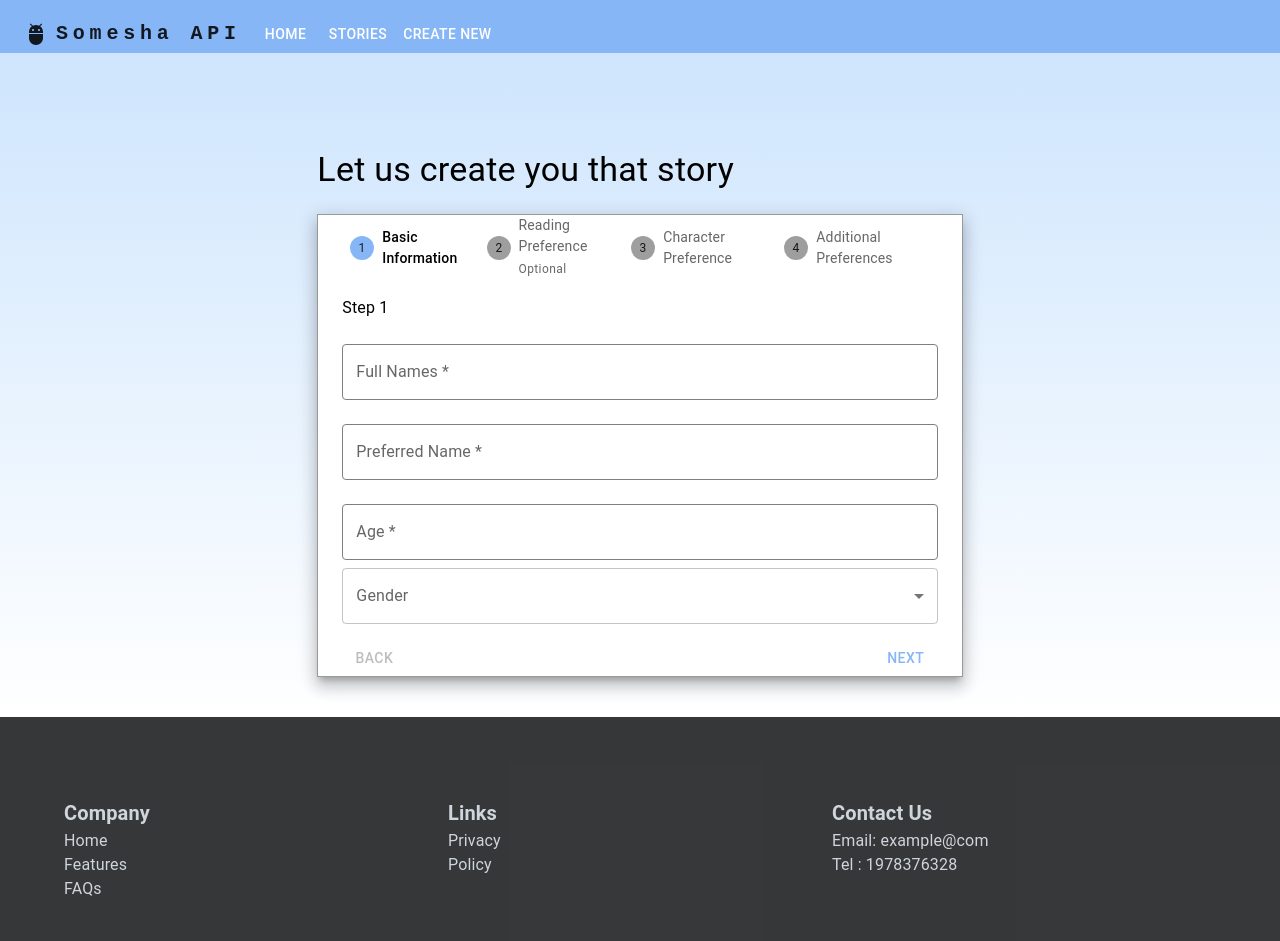
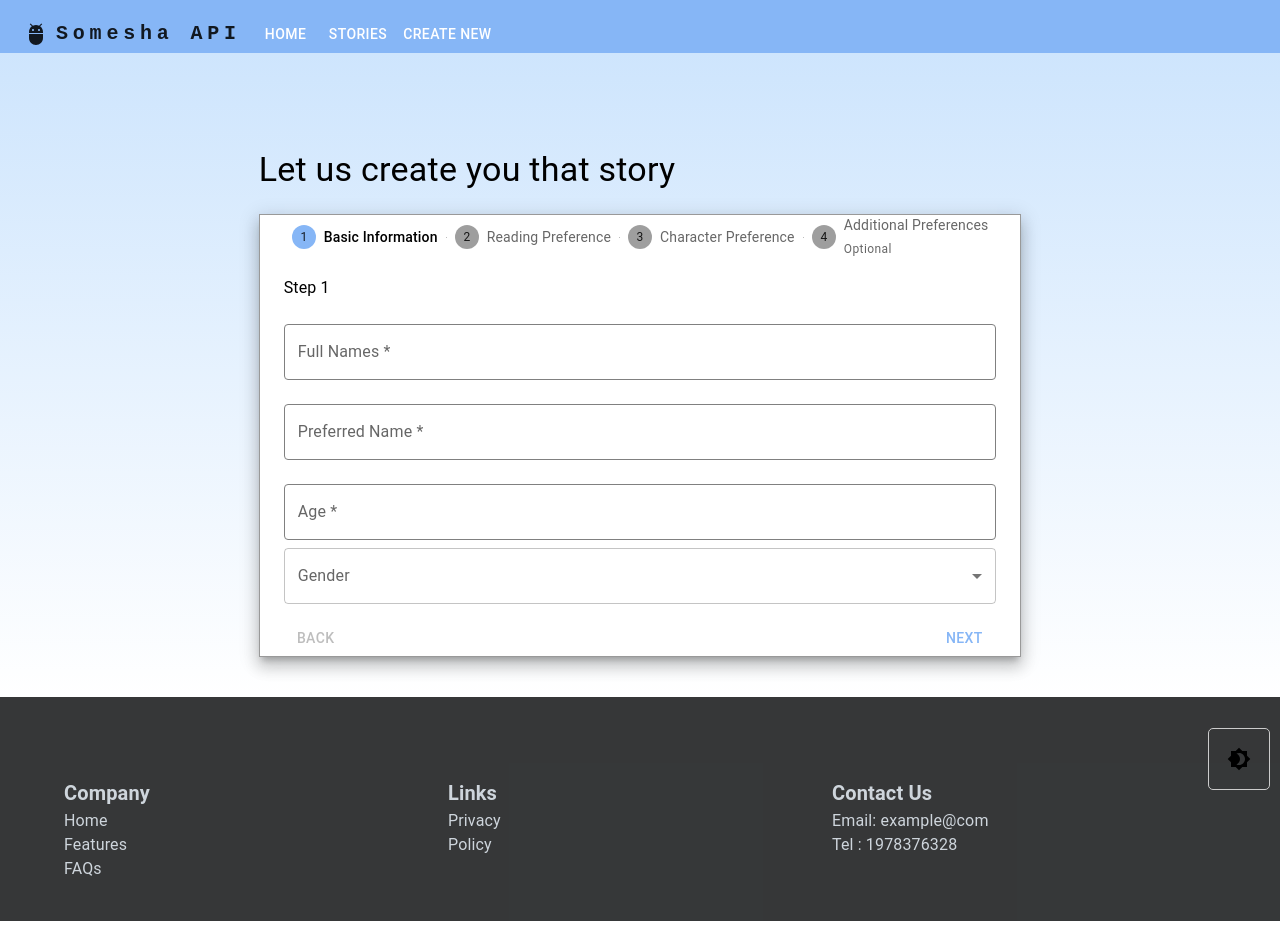
Before and after one commit to georgemathenge/somesha-app-react, a React (Create React App) app: page /create-new in a window 1280 px wide. Built offline with nearby package versions, Linux system fonts and the light colour scheme.

Commit message:
numeracy literature update

```diff
--- a/src/App.js
+++ b/src/App.js
@@ -55,7 +55,7 @@ const getTheme = (mode) => createTheme({
 const router = createBrowserRouter(
   createRoutesFromElements(
     <Route path="/" element={<Root />}>
-      <Route  index element={<Home />} />
+      <Route index element={<Home />} />
       <Route path='/create-new' element={<NewStory />} />
       <Route path="/view-story/:storyId" element={<ViewStory />} />
       <Route path='/stories' element={<Stories />} />
@@ -68,14 +68,30 @@ function App() {
 
   const theme = getTheme(mode);
 
-  // const toggleTheme = () => {
-  //   setMode((prevMode) => (prevMode === 'light' ? 'dark' : 'light'));
-  // };
+  const toggleTheme = () => {
+    setMode((prevMode) => (prevMode === 'light' ? 'dark' : 'light'));
+  };
 
   return (
     <ThemeProvider theme={theme}>
       <CssBaseline />
-
+      <div style={{
+        position: 'fixed',
+        bottom: '10px',
+        right: '10px',
+        display: 'flex',
+        justifyContent: 'center',
+        alignItems: 'center',
+        padding: '10px',
+        border: '1px solid #ccc',
+        borderRadius: '5px',
+        cursor: 'pointer',                       // Makes the div appear clickable
+        transition: 'background 0.3s',
+      }} onClick={toggleTheme} role='button' >
+        <IconButton color="inherit">
+          {mode === 'light' ? <Brightness4 /> : <Brightness7 />}
+        </IconButton>
+      </div>
       <RouterProvider router={router} />
     </ThemeProvider>
   );
--- a/src/components/NewStory.jsx
+++ b/src/components/NewStory.jsx
@@ -22,11 +22,10 @@ import {
   genres,
   steps,
   mainCharacters,
-  unsuitableSubGenresForKids
+  unsuitableSubGenresForKids,
 } from "../data";
 import { BASEURL } from "./api-service.js";
 import { alpha } from "@mui/material";
-
 
 function NewStory() {
   const [activeStep, setActiveStep] = useState(0);
@@ -76,13 +75,7 @@ function NewStory() {
       culturalPreference: "",
     });
   };
-  // const handleChange = (e) => {
-  //   const { name, value } = e.target;
-  //   setFormData((prevFormData) => ({
-  //     ...prevFormData,
-  //     [name]: value,
-  //   }));
-  // };
+
   const handleChange = (e) => {
     const { name, value } = e.target;
 
@@ -102,37 +95,9 @@ function NewStory() {
     });
   };
 
-  //  const [filteredGenres, setFilteredGenres] = useState(genres);
-
-  //  const handleAgeChange = (event) => {
-  //    const newAge = event.target.value;
-  //    setAge(newAge);
-
-  //    // Filter genres based on age
-  //    const newFilteredGenres = {};
-  //    for (const [genre, subGenres] of Object.entries(genres)) {
-  //      newFilteredGenres[genre] = {};
-  //      for (const [subGenre, themes] of Object.entries(subGenres)) {
-  //        if (newAge >= 0 && newAge <= 10 && subGenre === "Horror") {
-  //          continue; // Exclude restricted sub-genres
-  //        }
-  //        newFilteredGenres[genre][subGenre] = themes;
-  //      }
-  //    }
-
-  //    setFilteredGenres(newFilteredGenres);
-  //    // Reset formData when age changes
-  //    setFormData({
-  //      favouriteGenre: "",
-  //      favouriteSubGenre: "",
-  //      favouriteTheme: "",
-  //    });
-  //  };
-
   const validateStep = () => {
     let newErrors = {};
     let valid = true;
-
 
     if (activeStep === 0) {
       if (!formData.fullName) {
@@ -185,7 +150,7 @@ function NewStory() {
   };
   const isStepOptional = (step) => {
     // Define your logic for optional steps here
-    return step === 1;
+    return step === 3;
   };
 
   const isStepSkipped = (step) => {
@@ -218,7 +183,6 @@ function NewStory() {
       });
   };
 
-
   const isSubGenreSuitable = (subGenre) => {
     const userAge = formData.age; // Assuming you have the user's age in formData
     if (userAge >= 0 && userAge <= 12) {
@@ -226,7 +190,6 @@ const isSubGenreSuitable = (subGenre) => {
     }
     return true;
   };
-
 
   const getStepContent = (step) => {
     switch (step) {
@@ -450,11 +413,13 @@ const isSubGenreSuitable = (subGenre) => {
                   <MenuItem value="">
                     <em>None</em>
                   </MenuItem>
-                  {mainCharacters[formData.preferredMainCharacter].map((theme) => (
+                  {mainCharacters[formData.preferredMainCharacter].map(
+                    (theme) => (
                       <MenuItem key={theme} value={theme}>
                         {theme}
                       </MenuItem>
-                  ))}
+                    )
+                  )}
                 </Select>
                 {errors.subGenre && (
                   <FormHelperText>{errors.subGenre}</FormHelperText>
@@ -519,15 +484,16 @@ const isSubGenreSuitable = (subGenre) => {
   };
 
   return (
-    <Box sx={(theme) =>({
+    <Box
+      sx={(theme) => ({
         width: "100%",
         backgroundImage:
           theme.palette.mode === "light"
             ? "linear-gradient(180deg, #CEE5FD, #FFF)"
             : `linear-gradient(#02294F, ${alpha("#090E10", 0.0)})`,
-    })}>
-
-    <Container sx={{ width: "80%" }}>
+      })}
+    >
+      <Container sx={{ width: "100%" }}>
         <Grid container spacing={2} justifyContent="center">
           <Grid item xs={12} sm={10} md={8}>
             <Box sx={{ width: "100%" }}>
@@ -574,7 +540,9 @@ const isSubGenreSuitable = (subGenre) => {
                         <Typography sx={{ mt: 2, mb: 1 }}>
                           All steps completed - you&apos;re finished
                         </Typography>
-                    <Box sx={{ display: "flex", flexDirection: "row", pt: 2 }}>
+                        <Box
+                          sx={{ display: "flex", flexDirection: "row", pt: 2 }}
+                        >
                           <Box sx={{ flex: "1 1 auto" }} />
                           <Button onClick={handleReset}>Reset</Button>
                           <Button
@@ -592,7 +560,9 @@ const isSubGenreSuitable = (subGenre) => {
                           Step {activeStep + 1}
                         </Typography>
                         {getStepContent(activeStep)}
-                    <Box sx={{ display: "flex", flexDirection: "row", pt: 2 }}>
+                        <Box
+                          sx={{ display: "flex", flexDirection: "row", pt: 2 }}
+                        >
                           <Button
                             color="inherit"
                             disabled={activeStep === 0}
@@ -608,7 +578,9 @@ const isSubGenreSuitable = (subGenre) => {
                 </Button>
               )} */}
                           <Button onClick={handleNext}>
-                        {activeStep === steps.length - 1 ? "Finish" : "Next"}
+                            {activeStep === steps.length - 1
+                              ? "Finish"
+                              : "Next"}
                           </Button>
                         </Box>
                       </React.Fragment>
@@ -636,7 +608,9 @@ const isSubGenreSuitable = (subGenre) => {
                             Title: {responseData.title}
                           </Typography>
                         ) : (
-                      <Typography variant="h6">Title not available</Typography>
+                          <Typography variant="h6">
+                            Title not available
+                          </Typography>
                         )}
                         {responseData?.story ? (
                           <Container>{responseData.story}</Container>
@@ -661,7 +635,8 @@ const isSubGenreSuitable = (subGenre) => {
                   ) : responseStatus === 400 || responseStatus === 500 ? (
                     <div>
                       <Typography variant="body2">
-                    An error occurred while generating your story. Status code:
+                        An error occurred while generating your story. Status
+                        code:
                         {responseStatus}
                       </Typography>
                     </div>
--- a/src/components/ViewStory.jsx
+++ b/src/components/ViewStory.jsx
@@ -15,18 +15,17 @@ const ViewStory = () => {
   const [loading, setLoading] = useState(true);
   const [error, setError] = useState(null);
   const { storyId } = useParams();
-console.log(storyId)
+  console.log(storyId);
   useEffect(() => {
     const fetchData = async () => {
-
       try {
         // Replace this URL with your actual API endpoint
         const response = await axios.get(
           // `http://localhost:4000/api/v1/somesha/app/get/stories/${storyId}`
           `${BASEURL}/api/v1/somesha/app/get/stories/${storyId}`
         );
-          setData(response.data.data);// Adjust based on your API structure
-     setStatus(response.data.status)
+        setData(response.data.data); // Adjust based on your API structure
+        setStatus(response.data.status);
       } catch (error) {
         setError(error);
       } finally {
@@ -106,10 +105,7 @@ console.log(storyId)
         {error && <div>Error: {error.message}</div>}
         {status !== 230 && <div>No stories Found</div>}
 
-        {!loading &&
-          !error &&
-          status ===
-            230 &&(
+        {!loading && !error && status === 230 && (
           <Grid
             container
             rowSpacing={1}
@@ -120,15 +116,10 @@ console.log(storyId)
                 <Typography variant="h6">{data.title}</Typography>
                 <Typography variant="h7">{data.category}</Typography>
                 <Typography variant="body2">{data.description}</Typography>
+                <Typography variant="h7" sx={{pt:{xs:1, sm:5,md:2}}}  >Questions</Typography>
+                <Typography variant="body2">{data.questions}</Typography>
               </>
             </Grid>
-                {/* <Grid item xs={1} sm={2} md={6}>
-              <>
-                <Typography variant="h6">{data.title}</Typography>
-                <Typography variant="h7">{data.category}</Typography>
-                <Typography variant="body2">{data.description}</Typography>
-              </>
-            </Grid> */}
           </Grid>
         )}
       </Container>
--- a/src/components/api-service.js
+++ b/src/components/api-service.js
@@ -1 +1 @@
-export const BASEURL = `http://192.168.137.1:4000`;
+export const BASEURL = `http://192.168.1.186:4000`;
--- a/src/data.js
+++ b/src/data.js
@@ -262,9 +262,66 @@ export const genres = {
         ],
     },
 
-};
 
-export const mainCharacters= {
+
+    "Numeracy": {
+        "Counting and Numbers": [
+            "Basic counting (1-10, 1-20)",
+            "Larger numbers and sequences",
+            "Odd and even numbers"
+        ],
+        "Addition and Subtraction": [
+            "Simple addition",
+            "Simple subtraction",
+            "Word problems involving addition and subtraction"
+        ],
+        "Multiplication and Division": [
+            "Simple multiplication",
+            "Simple division",
+            "Word problems involving multiplication and division"
+        ],
+        "Shapes and Geometry": [
+            "Basic shapes (circle, square, triangle, etc.)",
+            "3D shapes",
+            "Symmetry and patterns"
+        ],
+        "Measurement": [
+            "Length, height, and width",
+            "Weight and volume",
+            "Time and temperature"
+        ],
+        "Fractions and Decimals": [
+            "Basic fractions",
+            "Comparing and ordering fractions",
+            "Simple decimals and percentages"
+        ],
+        "Money and Financial Literacy": [
+            "Identifying coins and notes",
+            "Simple transactions and change",
+            "Basic budgeting"
+        ],
+        "Data and Graphs": [
+            "Reading bar graphs and charts",
+            "Simple statistics (mean, median, mode)",
+            "Probability and simple data analysis"
+        ],
+        "Problem-Solving and Logical Thinking": [
+            "Puzzles and riddles",
+            "Sequencing and pattern recognition",
+            "Logical reasoning problems"
+        ],
+        "Numeracy in Everyday Life": [
+            "Cooking and recipes",
+            "Shopping and pricing",
+            "Travel and scheduling"
+        ]
+    }
+}
+
+
+
+
+export const mainCharacters = {
     King: [
         "Palace",
         "Dungeon",
```
Lines whose indentation alone changed are shown as unchanged.
